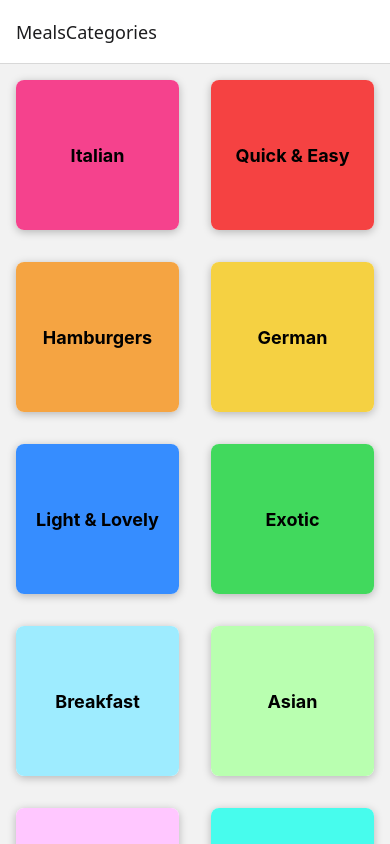
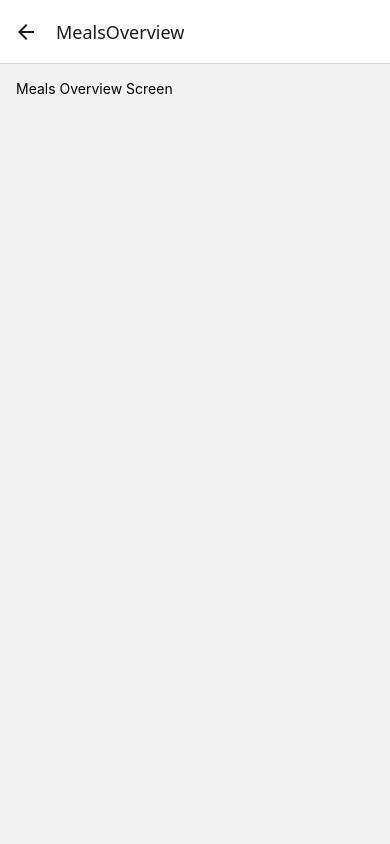
Before and after one commit to meytirm/meal-app, a React Native app: screen /MealsOverview in a window 390 px wide. Built offline with nearby package versions, Linux system fonts and the light colour scheme.

Commit message:
feat(app): add MealsOverviewScreen to navigation stack
Added `MealsOverviewScreen` to the stack navigator in `App.tsx`. Configured navigation with a new screen, enabling transitions between `MealsCategories` and `MealsOverview`.

```diff
--- a/App.tsx
+++ b/App.tsx
@@ -2,6 +2,7 @@ import CategoriesScreen from "./screens/CategoriesScreen";
 import {StatusBar} from "react-native";
 import {NavigationContainer} from "@react-navigation/native";
 import {createNativeStackNavigator} from "@react-navigation/native-stack";
+import MealsOverviewScreen from "./screens/MealsOverviewScreen";
 
 const Stack = createNativeStackNavigator()
 
@@ -12,8 +13,13 @@ export default function App() {
       <NavigationContainer>
         <Stack.Navigator>
           <Stack.Screen
-            name="MealsCategories" component={CategoriesScreen}>
-          </Stack.Screen>
+            name="MealsCategories"
+            component={CategoriesScreen}
+          />
+          <Stack.Screen
+            name="MealsOverview"
+            component={MealsOverviewScreen}
+          />
         </Stack.Navigator>
       </NavigationContainer>
     </>
```
